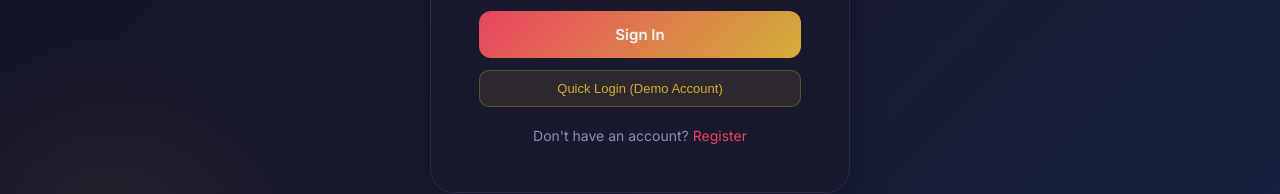
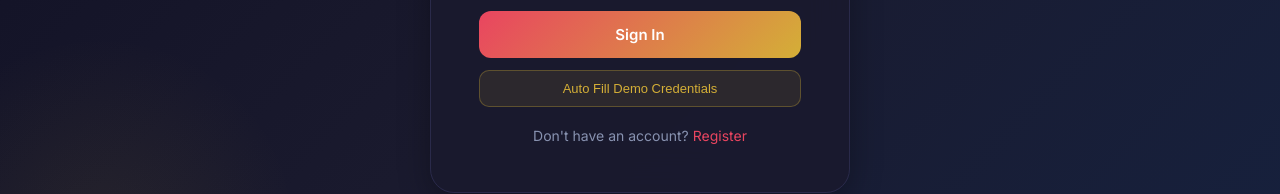
Before and after one commit to eakarsu/AIFashionDesigner, a React (Create React App) app in the folder frontend/: page /login in a window 1280 px wide. Shown: the part 466-660 px from the top of the page. Built offline with nearby package versions, Linux system fonts and the light colour scheme; no server answers.

Commit message:
Commit pending workspace changes

```diff
--- a/frontend/src/pages/Login.js
+++ b/frontend/src/pages/Login.js
@@ -67,7 +67,7 @@ export default function Login({ onLogin }) {
         </form>
 
         <button className="auto-fill-btn" onClick={autoFill}>
-          Quick Login (Demo Account)
+          Auto Fill Demo Credentials
         </button>
 
         <p style={{ textAlign: 'center', marginTop: 20, fontSize: 14, color: '#8892b0' }}>
```
